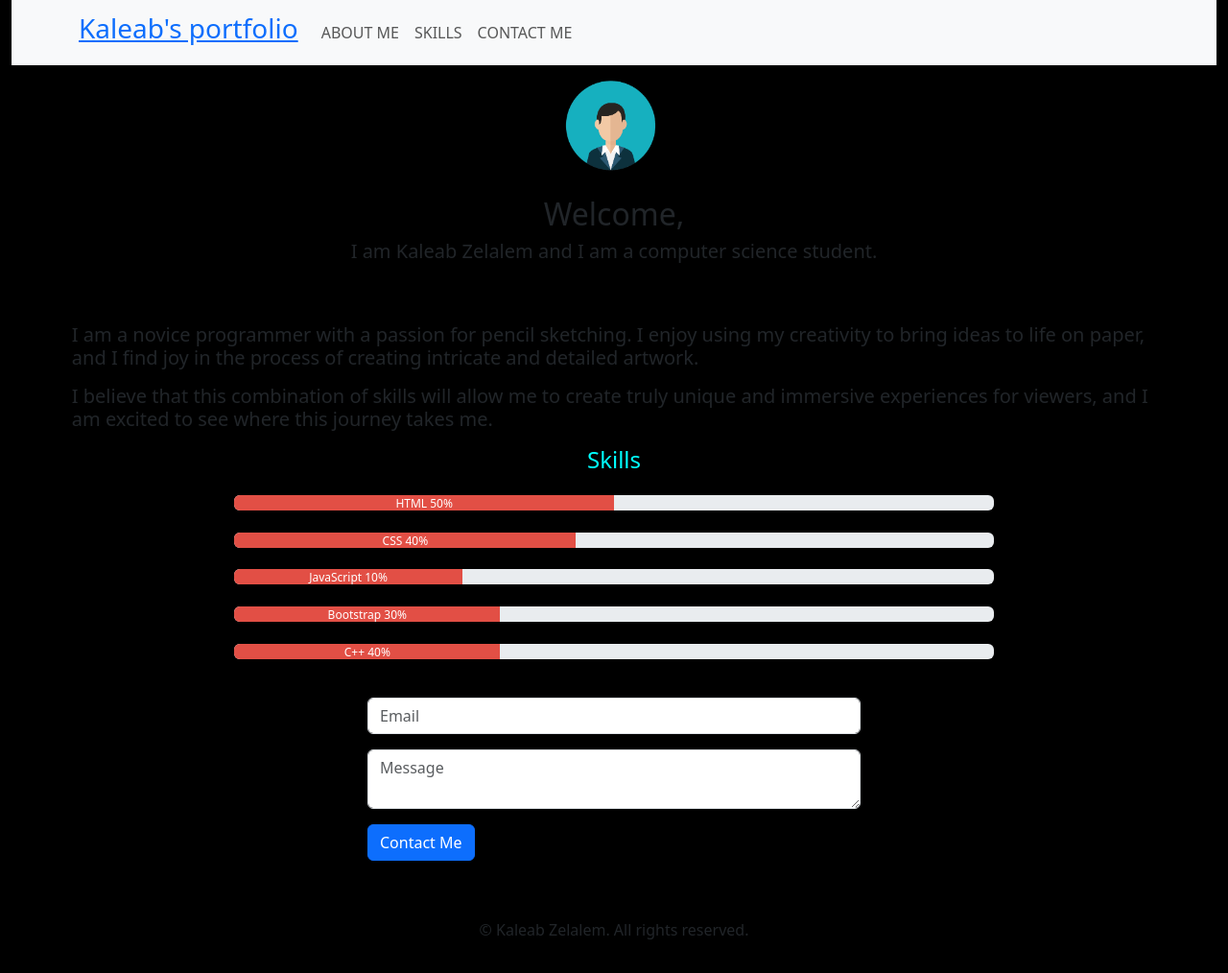
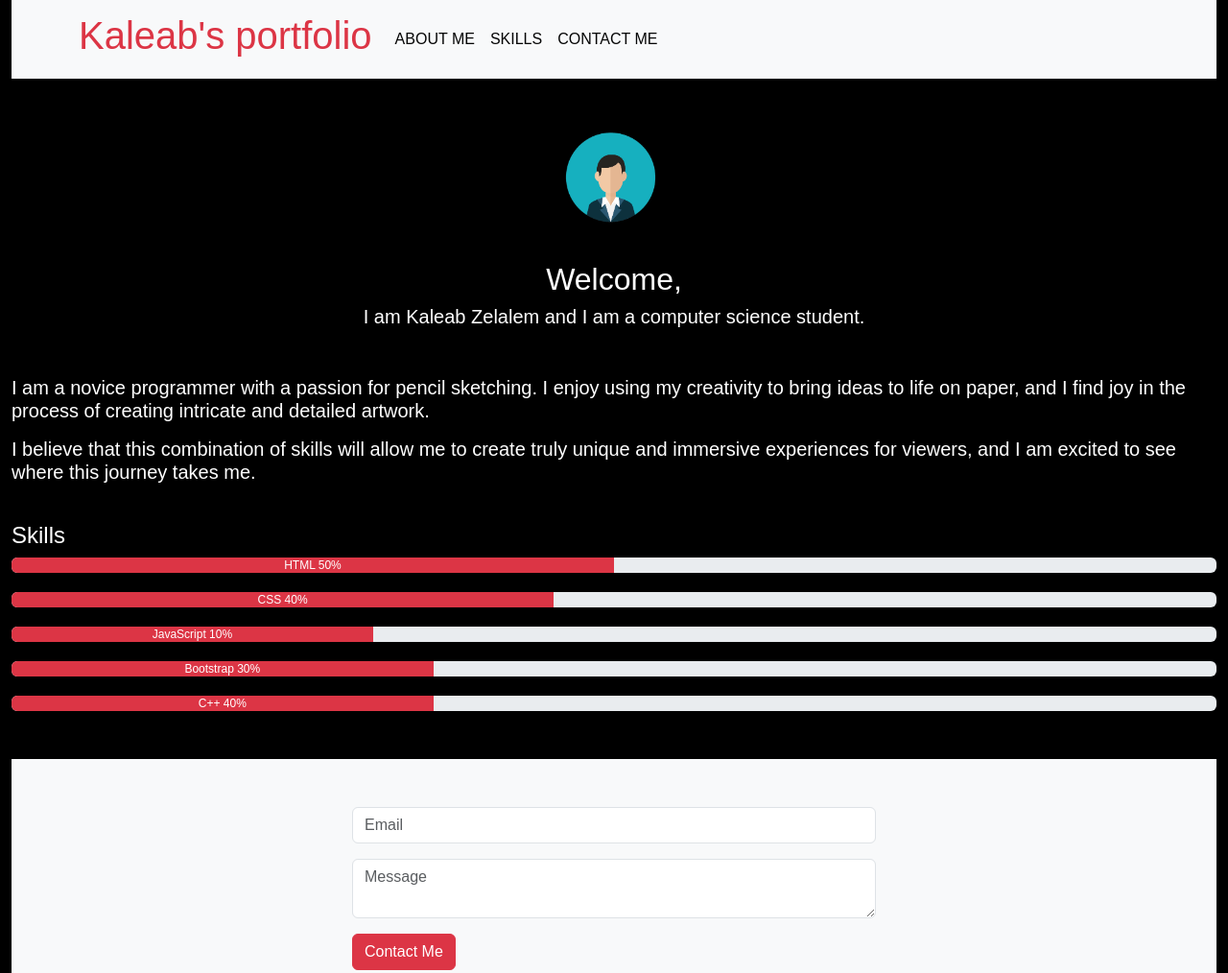
Before and after one commit to KaleabZelalem/portfolio, a plain HTML site: page index.html in a window 1280 px wide. Shown: the top 1014 px of the page at 96% size. Drawn offline with nearby package versions, Linux system fonts and the light colour scheme.

Commit message:
Update style.css

```diff
--- a/style.css
+++ b/style.css
@@ -1,99 +1,72 @@
-body{
-    background-color:black;
-
-}
-.header {
-    flex: 0 0 60%;
-    font-size: 28px;
-    --bs-text-opacity: 5;
-    color: rgba(var(--bs-primary-rgb), var(--bs-text-opacity)) !important;
-text-decoration:underline;
+body {
+    font-family: Arial, sans-serif;
+    background-color: black;
+    color: white;
   }
 
+  .navbar {
+    background-color: #1b1616;
+  }
 
-.rounded{
-    length: 120px;
+  .header {
+    color: #dc3545;
+  }
+
+  .container.text-center {
+    margin-top: 40px;
+  }
+
+  .text-first {
+    margin-top: 30px;
+  }
+
+  .about {
+    margin-top: 50px;
+  }
+
+  .skills {
+    margin-top: 40px;
+  }
+
+  .progress {
+    margin-bottom: 20px;
+  }
+
+  .rounded {
     height: 120px;
-    color:blue;
-}
+    color: blue;
+  }
 
-.nav{
-    color:whitesmoke;
-}
-.nav-item{
-    color:blueviolet;
-}
-.about{
-    margin-right: 5%;
-    margin-left: 5%;
-     margin-top: 5%;
-}
+  .contact {
+    margin-top: 50px;
+    padding: 50px 0;
+    background-color: #f8f9fa;
+  }
 
+  #footer {
+    background-color: #f8f9fa;
+    padding: 20px 0;
+  }
 
+  /* Color customization */
+  .navbar-light .navbar-nav .nav-link {
+    color: rgb(5, 5, 5);
+  }
 
-.progress{
-    justify-content: center;
-    display: block;
-    flex-direction: column;
-   width: 70%;
-   margin-top: 2%;
-   margin-left: 15%;
-   margin-right: 20%;
+  .navbar-light .navbar-nav .nav-link:hover {
+    color: #dc3545;
+  }
 
-}
-#skills{
-    display: flex;
-    justify-content: center;
-    color: aqua;
-    margin margin-top: 10%;
-}
+  .progress-bar {
+    background-color: #dc3545;
+  }
 
-.progress-bar{
-    background-color: #e24f45;
+  .btn-primary {
+    background-color: #dc3545;
+    border-color: #dc3545;
+  }
 
-}
-.contact{
-    padding: 40px 90px;
-    display: flex;
-    align-items: center;
-    justify-content: space-between;
-}
-.left{
-    flex: 0 0 50%;
-}
-
-.right form input{
-    justify-self: center;
-    display: flex;
-    margin-left: 7%;
-    display: block;
-    outline:  none;
-    border: 2px solid #cccccc;
-    height: 70px;
-    width: 200px;
-    margin-bottom: 20px;
-    padding: 20px 40px;
-    border-radius: 5px;
-    margin-left: 100%;
-    margin right: 30%;
-}
-.right form input[type = "submit"]{
-    background-color: #1a1a1a;
-    font-size: 24px;
-    color: #cccccc;
-    border: none;
-    cursor: pointer;
-}
-
-#lead{
-    text color: red;
-}
-
-
-#footer{
-    posotion:absolute;
-    padding: 20px 90px;
-    background-color:black;
-    margin-right: 0%;
-    margin-top: 0;
-}
+  .btn-primary:hover {
+    background-color: #c82333;
+    border-color: #c82333;
+  }
```
